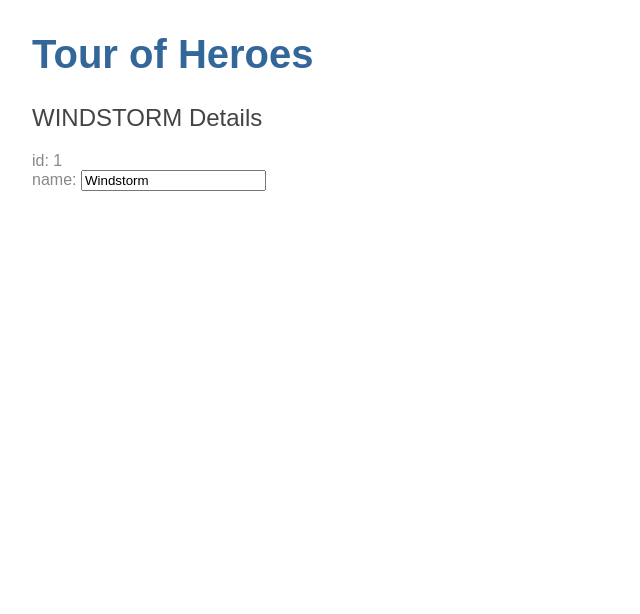
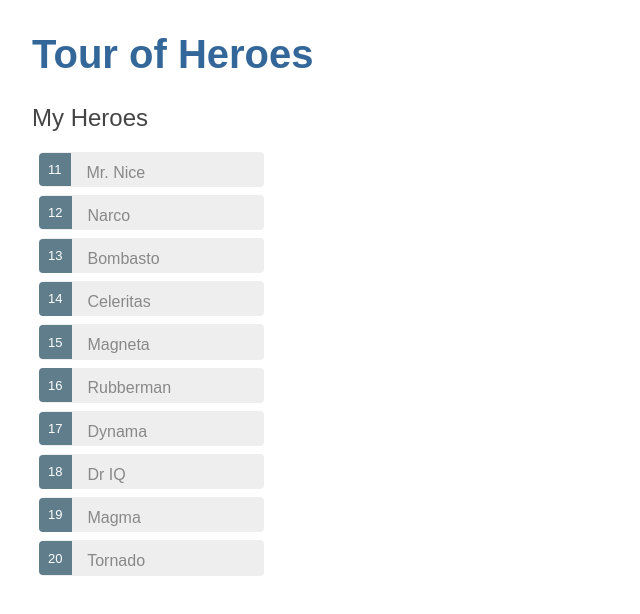
Before and after one commit to khatley/Tour-of-Heroes, an Angular app in the folder angular-tour-of-heroes/: page / in a window 1280 px wide. Shown: the top 614 px of the page, without its empty margins (0-640 px from the left). Built offline with nearby package versions, Linux system fonts and the light colour scheme.

Commit message:
Displaying A List

```diff
--- a/angular-tour-of-heroes/src/app/heroes/heroes.component.css
+++ b/angular-tour-of-heroes/src/app/heroes/heroes.component.css
@@ -0,0 +1,48 @@
+/* HeroesComponent's private CSS styles */
+.selected {
+    background-color: #CFD8DC !important;
+    color: white;
+  }
+  .heroes {
+    margin: 0 0 2em 0;
+    list-style-type: none;
+    padding: 0;
+    width: 15em;
+  }
+  .heroes li {
+    cursor: pointer;
+    position: relative;
+    left: 0;
+    background-color: #EEE;
+    margin: .5em;
+    padding: .3em 0;
+    height: 1.6em;
+    border-radius: 4px;
+  }
+  .heroes li.selected:hover {
+    background-color: #BBD8DC !important;
+    color: white;
+  }
+  .heroes li:hover {
+    color: #607D8B;
+    background-color: #DDD;
+    left: .1em;
+  }
+  .heroes .text {
+    position: relative;
+    top: -3px;
+  }
+  .heroes .badge {
+    display: inline-block;
+    font-size: small;
+    color: white;
+    padding: 0.8em 0.7em 0 0.7em;
+    background-color: #607D8B;
+    line-height: 1em;
+    position: relative;
+    left: -1px;
+    top: -4px;
+    height: 1.8em;
+    margin-right: .8em;
+    border-radius: 4px 0 0 4px;
+  }
--- a/angular-tour-of-heroes/src/app/heroes/heroes.component.html
+++ b/angular-tour-of-heroes/src/app/heroes/heroes.component.html
@@ -1,7 +1,18 @@
-<h2>{{hero.name | uppercase}} Details</h2>
-<div><span>id: </span>{{hero.id}}</div>
-<div>
-  <label>name:
-    <input [(ngModel)]="hero.name" placeholder = "name">
-  </label>
+<h2>My Heroes</h2>
+<ul class="heroes">
+  <li *ngFor="let hero of heroes"
+  [class.selected]="hero === selectedHero"
+  (click)="onSelect(hero)">
+    <span class="badge">{{hero.id}}</span> {{hero.name}}
+  </li>
+</ul>
+
+<div *ngIf="selectedHero">
+  <h2>{{selectedHero.name | uppercase}} Details</h2>
+  <div><span>id: </span>{{selectedHero.id}}</div>
+  <div>
+    <label>name:
+      <input [(ngModel)]="selectedHero.name" placeholder="name">
+    </label>
+  </div>
 </div>
--- a/angular-tour-of-heroes/src/app/heroes/heroes.component.ts
+++ b/angular-tour-of-heroes/src/app/heroes/heroes.component.ts
@@ -1,21 +1,24 @@
 import { Component, OnInit } from '@angular/core';
 import { Hero } from '../hero';
+import { HEROES } from '../mock-heroes';
+
 @Component({
   selector: 'app-heroes',
   templateUrl: './heroes.component.html',
   styleUrls: ['./heroes.component.css']
 })
 export class HeroesComponent implements OnInit {
+  heroes = HEROES;
 
-  hero: Hero = {
-    id: 1,
-    name: 'Windstorm'
-  };
+  selectedHero: Hero;
 
   constructor() { }
 
   ngOnInit() {
+  }
 
+  onSelect(hero:Hero): void {
+    this.selectedHero = hero;
   }
 
 }
--- /dev/null
+++ b/angular-tour-of-heroes/src/app/mock-heroes.ts
@@ -0,0 +1,14 @@
+import { Hero } from './hero';
+
+export const HEROES: Hero[] = [
+    {id: 11, name: 'Mr. Nice'},
+    {id: 12, name: 'Narco'},
+    {id: 13, name: 'Bombasto'},
+    {id: 14, name: 'Celeritas'},
+    {id: 15, name: 'Magneta'},
+    {id: 16, name: 'Rubberman'},
+    {id: 17, name: 'Dynama'},
+    {id: 18, name: 'Dr IQ'},
+    {id: 19, name: 'Magma'},
+    {id: 20, name: 'Tornado'}
+];
```
